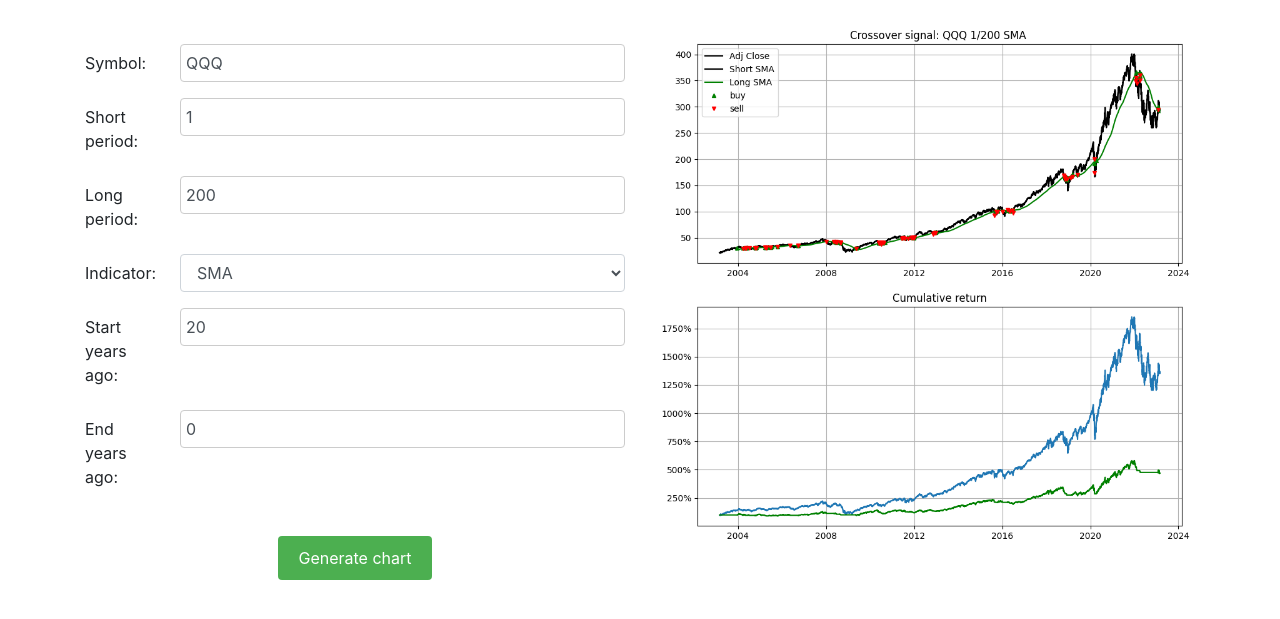
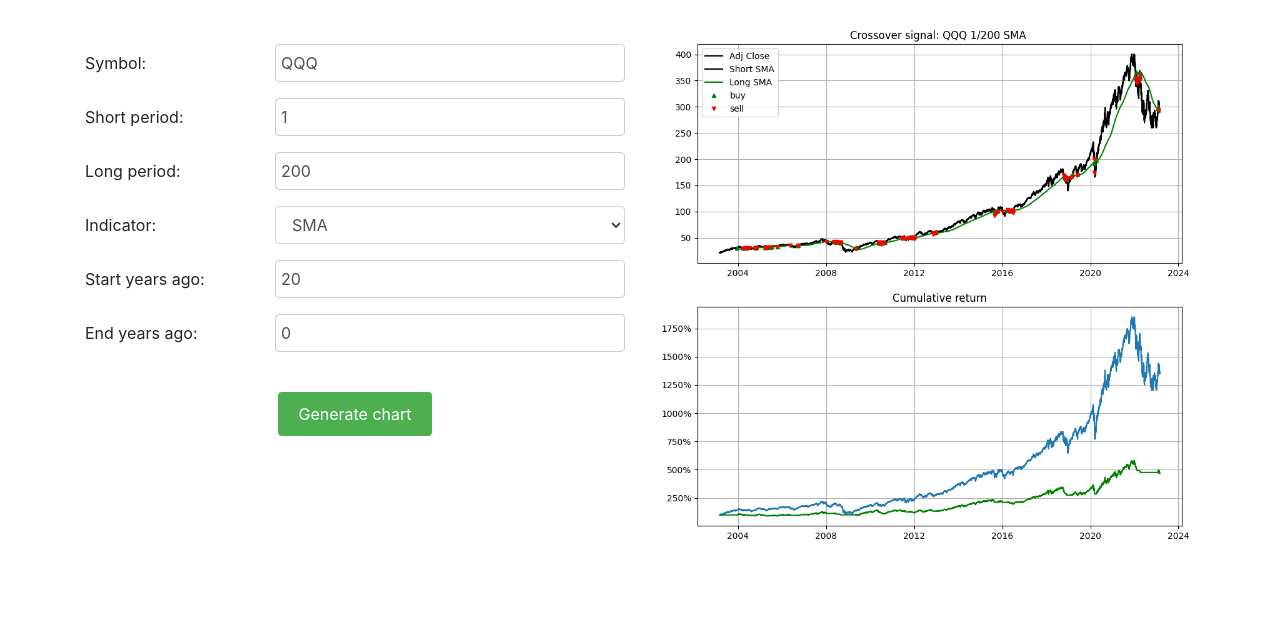
Before and after one commit to mdinners/backtesting_strategies, a Flask app: page / in a window 1280 px wide. Shown: the part 82-701 px from the top of the page. Run offline with Flask 2, Linux system fonts and the light colour scheme; some libraries are stand-ins or nearby versions.

Commit message:
Changed bootstrap spacings

```diff
--- a/templates/index.html
+++ b/templates/index.html
@@ -25,26 +25,26 @@
         <div class="col-md-6"  style="margin-top:20px">
           <form action="/generate_chart" method="POST">
             <div class="form-group row">
-              <label for="symbol" class="col-sm-2 col-form-label">Symbol:</label>
-              <div class="col-sm-10">
+              <label for="symbol" class="col-sm-4 col-form-label">Symbol:</label>
+              <div class="col-sm-8">
                 <input type="text" id="symbol" name="symbol" value="{{ symbol or default_symbol}}" class="form-control">
               </div>
             </div>
             <div class="form-group row">
-              <label for="short" class="col-sm-2 col-form-label">Short period:</label>
-              <div class="col-sm-10">
+              <label for="short" class="col-sm-4 col-form-label">Short period:</label>
+              <div class="col-sm-8">
                 <input type="number"  id="short" name="short" value="{{ short or default_short }}" class="form-control">
               </div>
             </div>
             <div class="form-group row">
-                <label for="long" class="col-sm-2 col-form-label">Long period:</label>
-              <div class="col-sm-10">
+                <label for="long" class="col-sm-4 col-form-label">Long period:</label>
+              <div class="col-sm-8">
                 <input type="number" id="long" name="long" value="{{ long or default_long }}" class="form-control">
               </div>
             </div>
             <div class="form-group row">
-              <label for="ind" class="col-sm-2 col-form-label">Indicator:</label>
-              <div class="col-sm-10">
+              <label for="ind" class="col-sm-4 col-form-label">Indicator:</label>
+              <div class="col-sm-8">
                 <select id="ind" name="ind" value = "{{ ind or default_ind }}" class="form-control">
                   <option value="SMA">SMA</option>
                   <option value="EMA">EMA</option>
@@ -52,14 +52,14 @@
               </div>
             </div>
             <div class="form-group row">
-              <label for="start_years_ago" class="col-sm-2 col-form-label">Start years ago:</label>
-              <div class="col-sm-10">
+              <label for="start_years_ago" class="col-sm-4 col-form-label">Start years ago:</label>
+              <div class="col-sm-8">
                 <input type="number" id="start_years_ago" name="start_years_ago" value="{{ start_years_ago or default_start_years_ago }}" class="form-control">
               </div>
             </div>
             <div class="form-group row">
-              <label for="end_years_ago" class="col-sm-2 col-form-label">End years ago:</label>
-              <div class="col-sm-10">
+              <label for="end_years_ago" class="col-sm-4 col-form-label">End years ago:</label>
+              <div class="col-sm-8">
                 <input type="number" id="end_years_ago" name="end_years_ago" value="{{ end_years_ago | default('0') }}" class="form-control">
               </div>
             </div>
```
